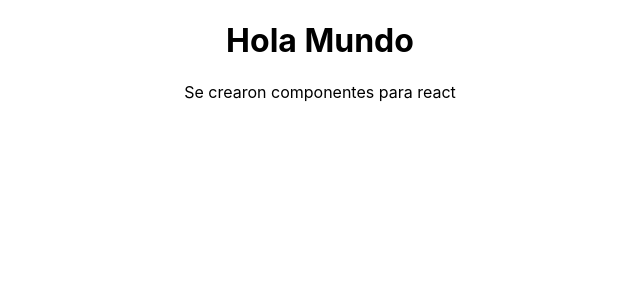
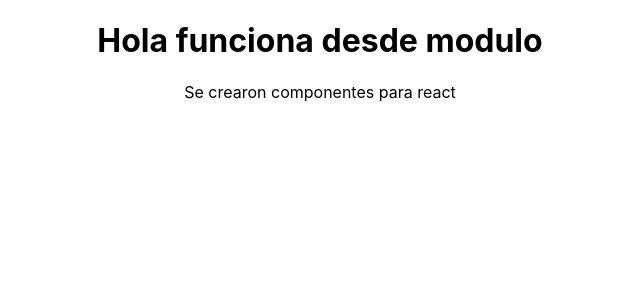
Before and after one commit to imanuel96i/PPJ-JavaScript, a React (Create React App) app in the folder tienda/: page / in a window 1280 px wide. Shown: the top 300 px of the page, without its empty margins (320-960 px from the left). Built offline with nearby package versions, Linux system fonts and the light colour scheme.

Commit message:
Importar componentes desde modulos

```diff
--- a/tienda/src/App.js
+++ b/tienda/src/App.js
@@ -1,8 +1,5 @@
 import './App.css';
-
-const Mensaje = () => {
-  return <h1>Hola Mundo</h1>
-}
+import Mensaje from './Mensaje'
 
 const Descripcion = () => {
   return <p>Se crearon componentes para react</p>
--- /dev/null
+++ b/tienda/src/Mensaje.js
@@ -0,0 +1,5 @@
+const Mensaje = () => {
+  return <h1>Hola funciona desde modulo</h1>
+}
+
+export default Mensaje
```
